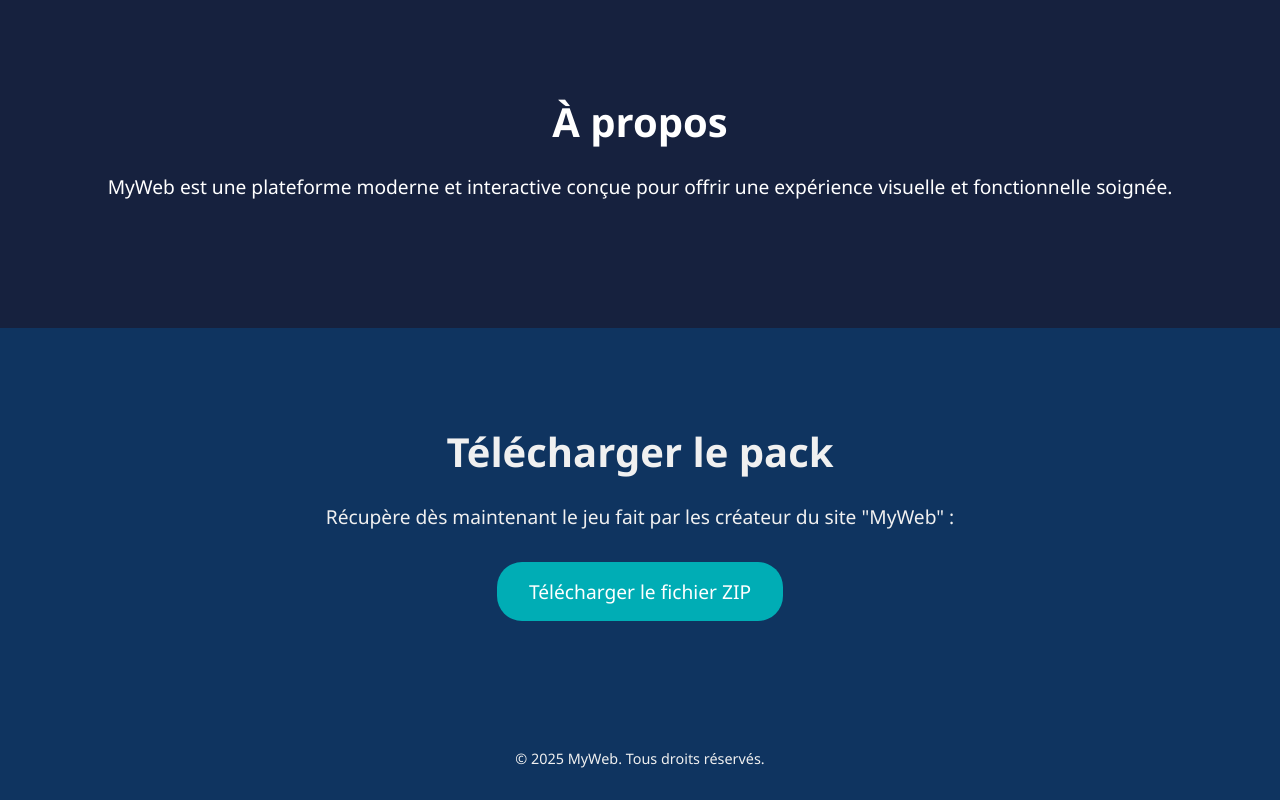
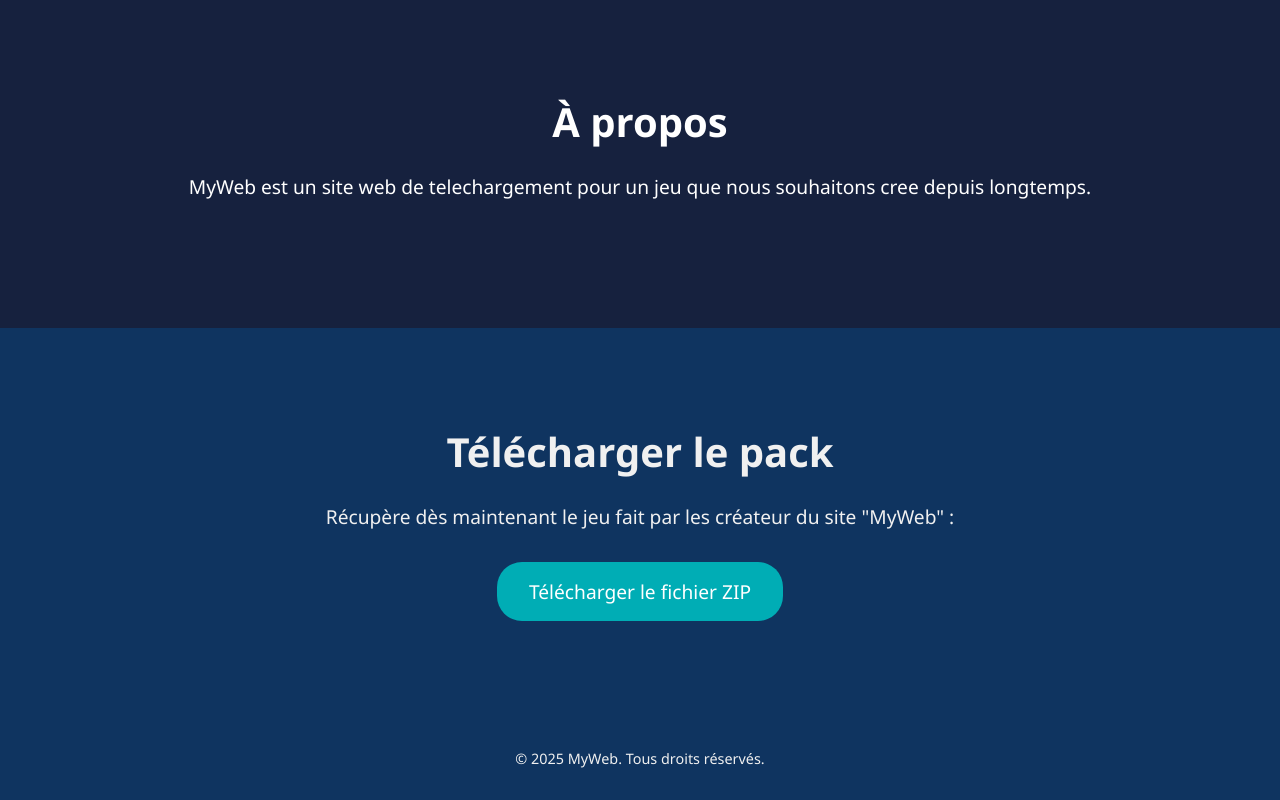
Before and after one commit to Taskow-code/MyWeb-MyGame, a plain HTML site: page index.html in a window 1280 px wide. Shown: the part 828-1628 px from the top of the page. Drawn offline with Linux system fonts and the light colour scheme.

Commit message:
Update index.html

```diff
--- a/index.html
+++ b/index.html
@@ -25,7 +25,7 @@
   <main>
     <section id="about">
       <h2>À propos</h2>
-      <p>MyWeb est une plateforme moderne et interactive conçue pour offrir une expérience visuelle et fonctionnelle soignée.</p>
+      <p>MyWeb est un site web de telechargement pour un jeu que nous souhaitons cree depuis longtemps.</p>
     </section>
 
     <section id="download">
```
